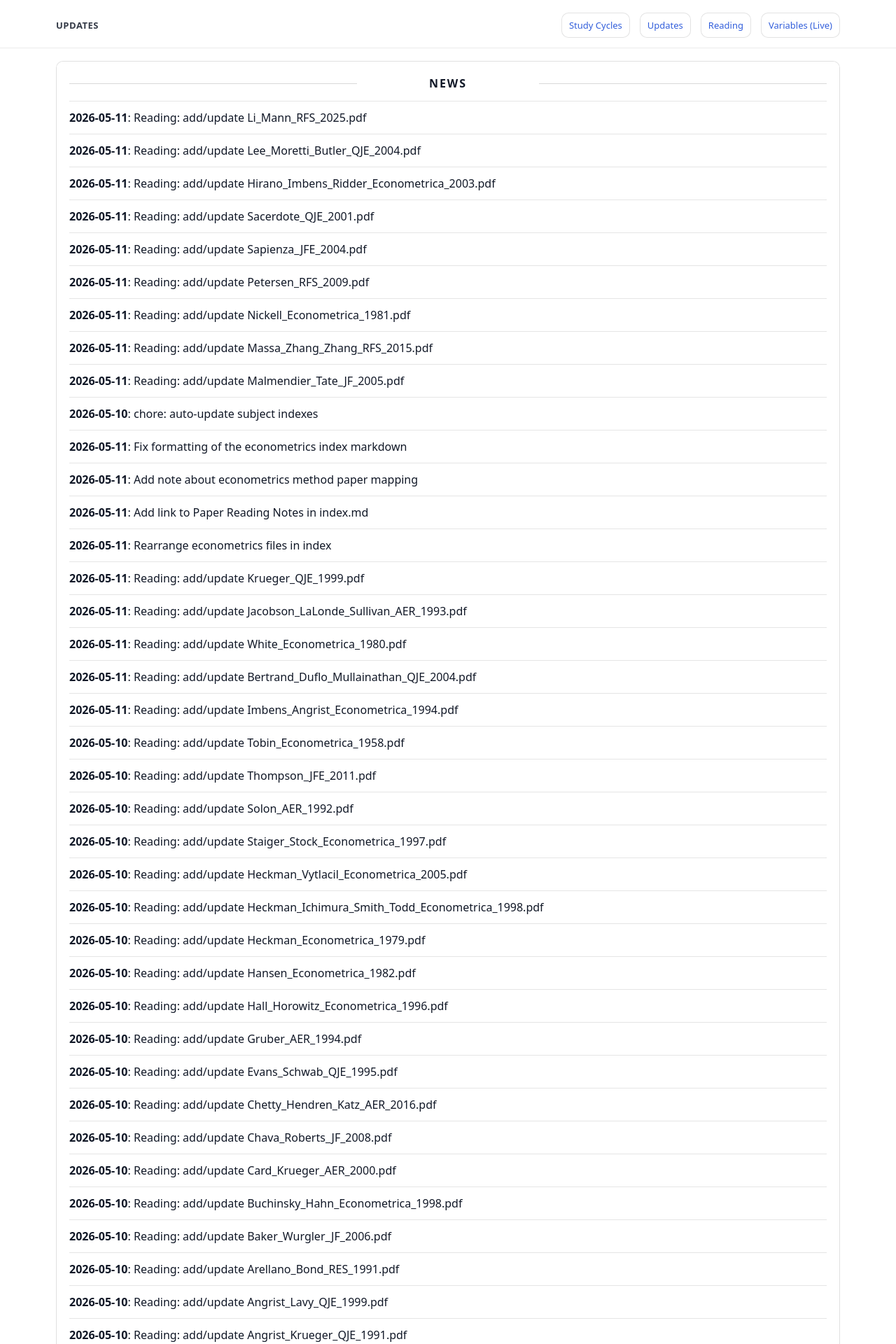
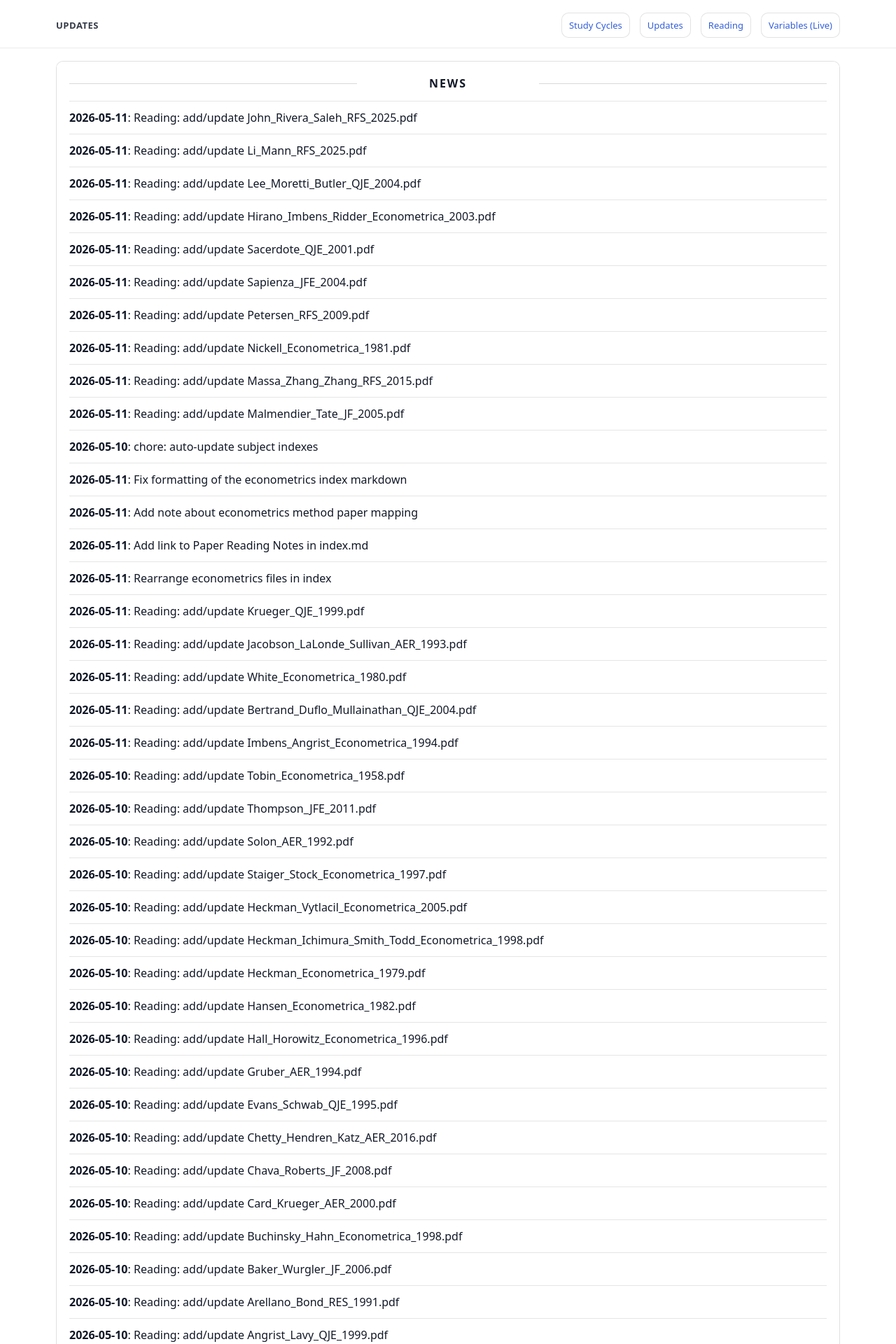
Before and after one commit to yaxinzn/study-archive, a Jekyll site: the page built from updates/index.md, in a window 1280 px wide. Shown: the top 1920 px of the page at 70% size. Built offline with Jekyll 4.4.1, drawn with Linux system fonts in a browser that asks for light colours; some of the changed text lies outside the part shown.

Commit message:
chore: update NEWS feed

```diff
--- a/_data/news.yml
+++ b/_data/news.yml
@@ -1,4 +1,7 @@
 # Auto-generated update history (sorted newest -> oldest). Do not edit manually.
+- ts: "1778486567"
+  date: "2026-05-11"
+  title: "Reading: add/update John_Rivera_Saleh_RFS_2025.pdf"
 - ts: "1778485985"
   date: "2026-05-11"
   title: "Reading: add/update Li_Mann_RFS_2025.pdf"
```
